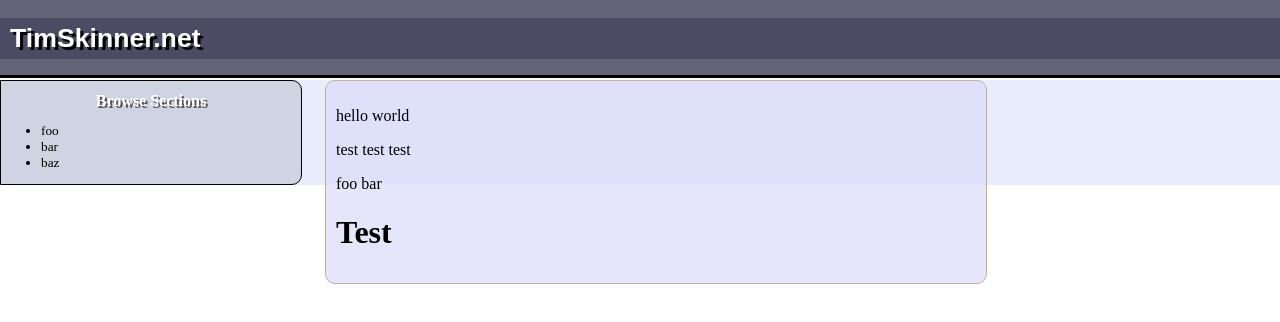
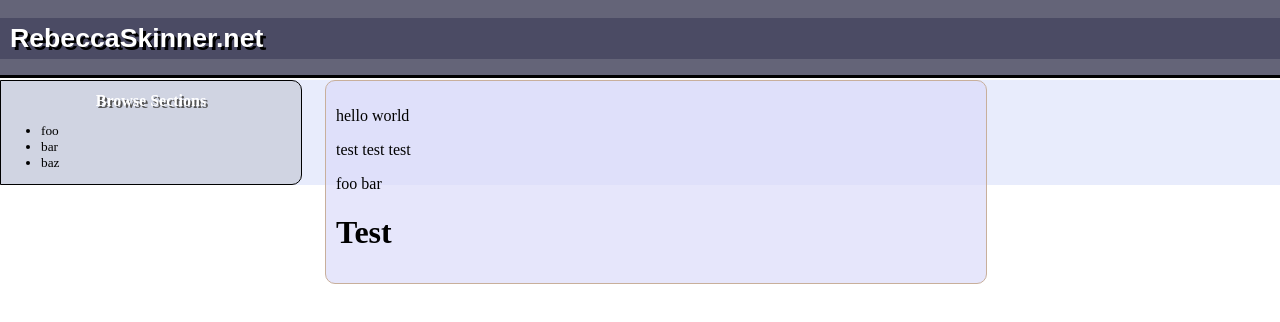
Before and after one commit to rebeccaskinner/website, a plain HTML site: page index.html in a window 1280 px wide. Drawn offline with Linux system fonts and the light colour scheme.

Commit message:
url updates

```diff
--- a/index.html
+++ b/index.html
@@ -4,7 +4,7 @@
         <script src="scripts/site.js"></script>
     </head>
     <body onload="main()">
-        <div class="title"> <h1> TimSkinner.net </h1> </div>
+        <div class="title"> <h1> RebeccaSkinner.net </h1> </div>
         <div class="main">
             <div class="sections-box" id="navbox">
                 <h1> Browse Sections </h1>
--- a/scripts/site.js
+++ b/scripts/site.js
@@ -2,7 +2,7 @@
     var mc = document.getElementById("mainbox");
     mc.innerHTML += "<h1> Test </h1>";
     var rn = JSONRequest.get(
-            "file:///home/miyako/projects/timskinner.net/sections",
+            "file:///home/miyako/projects/rebeccaskinner.net/sections",
             function (requestNum, val, ex) {
                 if(val) {
                     mc.innerHTML += val;
```
